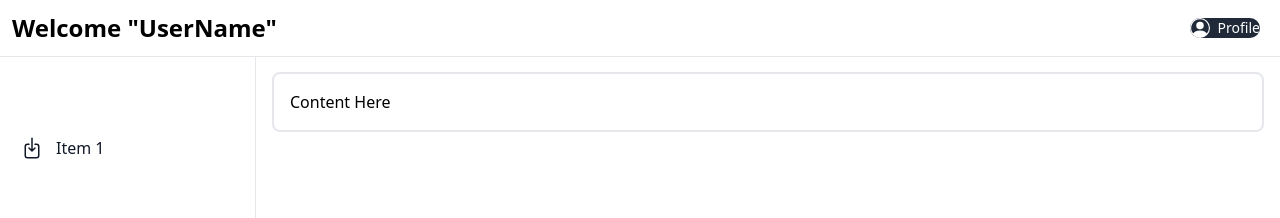
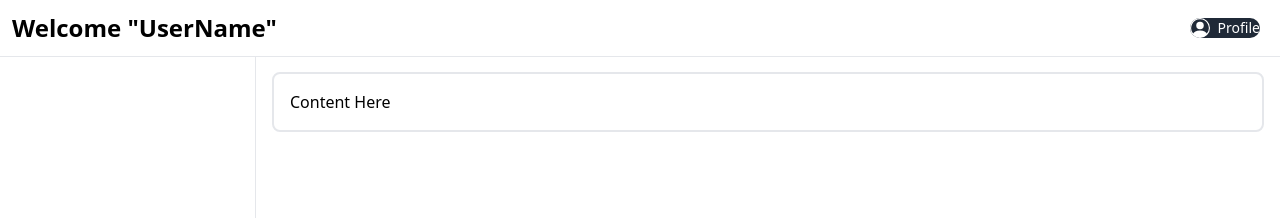
Before and after one commit to cepdnaclk/e19-co225-In-Patient-Management-System-For-a-Hospital, a React (Vite) app in the folder frontend/: page / in a window 1280 px wide. Shown: the top 218 px of the page. Built offline with nearby package versions, Linux system fonts and the light colour scheme.

Commit message:
Modified Sidebar

```diff
--- a/frontend/src/components/DashboardItems/Sidebar.jsx
+++ b/frontend/src/components/DashboardItems/Sidebar.jsx
@@ -1,30 +1,24 @@
 import React from 'react';
 
-function Sidebar() {
+function Sidebar(props) {
+  const { navigationItems } = props;
+
   return (
 <aside id="logo-sidebar" className="fixed top-0 left-0 z-40 w-64 h-screen pt-20 transition-transform -translate-x-full bg-white border-r border-gray-200 sm:translate-x-0 dark:bg-gray-800 dark:border-gray-700" aria-label="Sidebar">
       <div className="h-full px-3 pb-4 overflow-y-auto bg-white dark:bg-gray-800">
         {/* Side Navigation Items */}
         <ul className="space-y-2 font-medium">
-          {/* Sidebar items change with the user */}
-          <li>
-            <a href="#" className="flex items-center p-2 text-white rounded-lg dark:text-white hover:bg-blue-500 hover:shadow-lg hover:shadow-blue-500/40 active:opacity-[0.85]">
-              <svg xmlns="http://www.w3.org/2000/svg" fill="none" viewBox="0 0 24 24" strokeWidth="1.5" stroke="currentColor" className="w-6 h-6">
-                <path strokeLinecap="round" strokeLinejoin="round" d="M2.25 12l8.954-8.955c.44-.439 1.152-.439 1.591 0L21.75 12M4.5 9.75v10.125c0 .621.504 1.125 1.125 1.125H9.75v-4.875c0-.621.504-1.125 1.125-1.125h2.25c.621 0 1.125.504 1.125 1.125V21h4.125c.621 0 1.125-.504 1.125-1.125V9.75M8.25 21h8.25" />
-              </svg>
-              <span className="ml-3">Dashboard</span>
-            </a>
-          </li>
-          <li>
-            <a href="#" className="flex items-center p-2 text-gray-900 rounded-lg dark:text-white hover:bg-blue-500 hover:shadow-lg hover:shadow-blue-500/40 active:opacity-[0.85]">
-              <svg xmlns="http://www.w3.org/2000/svg" fill="none" viewBox="0 0 24 24" strokeWidth="1.5" stroke="currentColor" className="w-6 h-6">
-                <path strokeLinecap="round" strokeLinejoin="round" d="M9 8.25H7.5a2.25 2.25 0 00-2.25 2.25v9a2.25 2.25 0 002.25 2.25h9a2.25 2.25 0 002.25-2.25v-9a2.25 2.25 0 00-2.25-2.25H15M9 12l3 3m0 0l3-3m-3 3V2.25" />
-              </svg>
-              <span className="flex-1 ml-3 whitespace-nowrap">Item 1</span>
-            </a>
-          </li>
+        {navigationItems.map( e => (
+            <li key={e[0]}>
+              <a href="#" className="flex items-center p-2 text-white rounded-lg dark:text-white hover:bg-blue-500 hover:shadow-lg hover:shadow-blue-500/40 active:opacity-[0.85]">
+                <span className="ml-3">{e[0]}</span>
+                {e[1]}
+              </a>
+            </li>
+        ))}
         </ul>
         {/* Side Navigation items end */}
+
       </div>
     </aside>
   );
```
